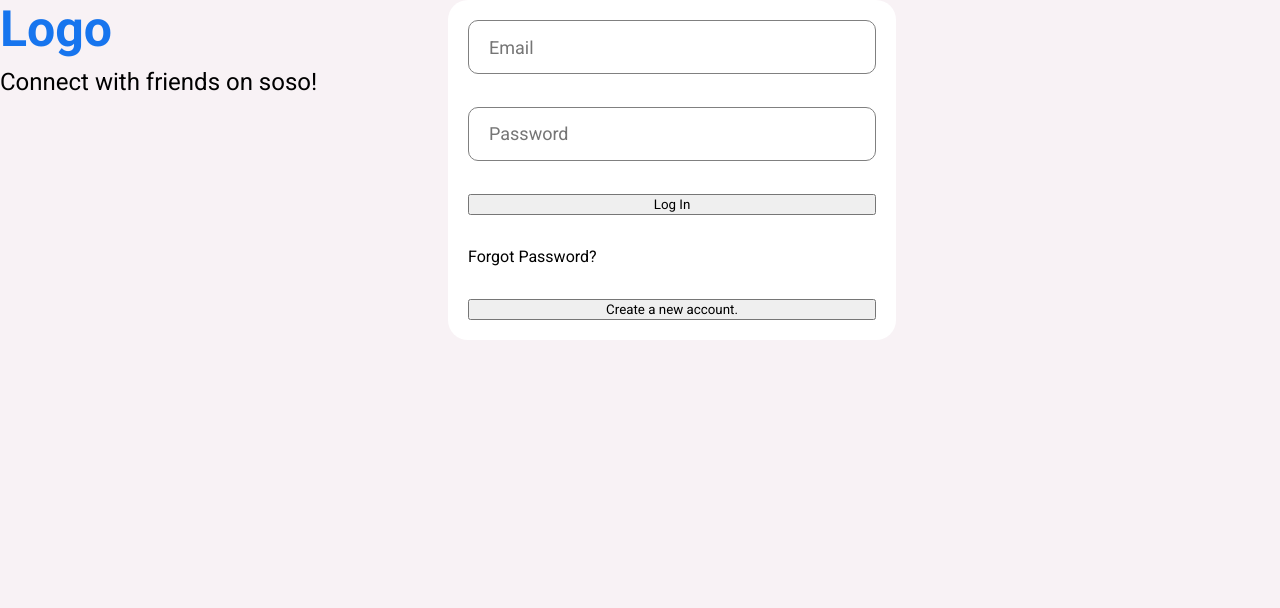
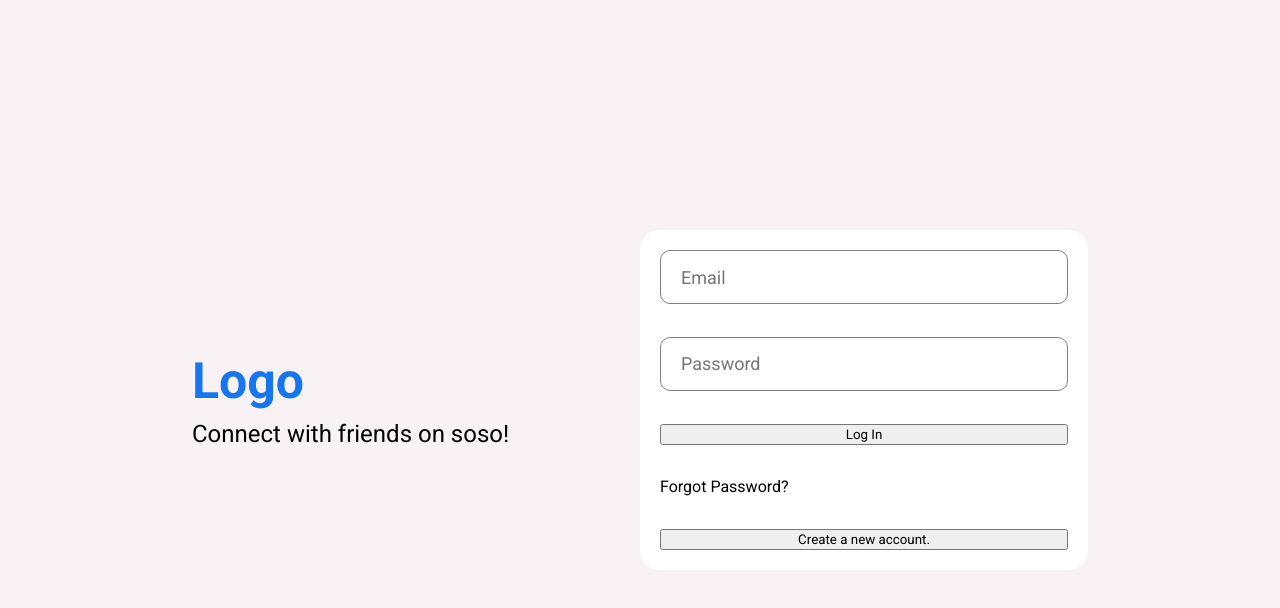
Before and after one commit to francisuloko/social-media, a React (Create React App) app: page / in a window 1280 px wide. Shown: the top 608 px of the page. Built offline with nearby package versions, Linux system fonts and the light colour scheme.

Commit message:
Modify login container style

```diff
--- a/src/pages/login/Login.jsx
+++ b/src/pages/login/Login.jsx
@@ -12,7 +12,7 @@ export default function Login() {
               Connect with friends on soso!
             </span>
           </div>
-          <div className="loginRight flex-center">
+          <div className="loginRight">
             <div className="loginBox">
               <input type="email" placeholder="Email" className="loginInput" />
               <input type="password" placeholder="Password" className="loginInput" />
--- a/src/pages/login/login.css
+++ b/src/pages/login/login.css
@@ -3,6 +3,8 @@
   height: 100vh;
   background-color: #f8f2f5;
   display: flex;
+  align-items: center;
+  justify-content: center;
 }
 
 .loginWrapper {
@@ -13,7 +15,9 @@
 
 .loginLeft, .loginRight {
   flex: 1;
+  display: flex;
   flex-direction: column;
+  justify-content: center;
 }
 
 .loginLogo {
```
